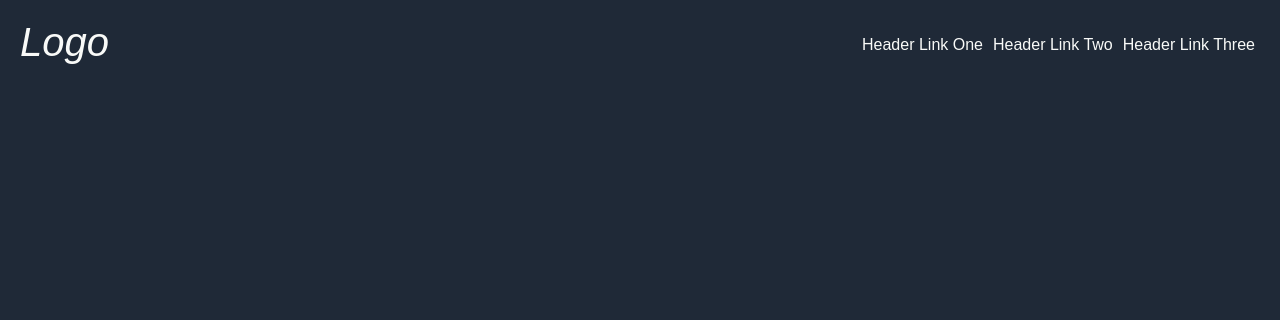
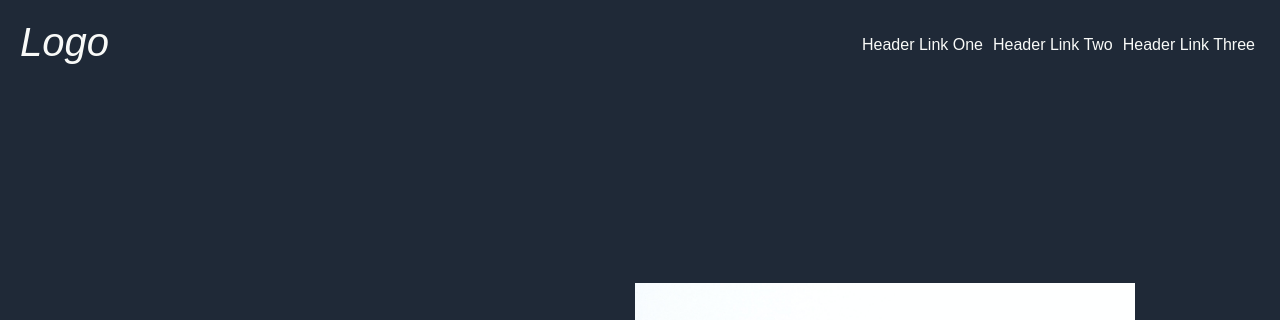
Before and after one commit to elsajay/landing-page-project, a plain HTML site: page index.html in a window 1280 px wide. Shown: the top 320 px of the page. Drawn offline with Linux system fonts and the light colour scheme.

Commit message:
amend height of intro

```diff
--- a/style.css
+++ b/style.css
@@ -28,7 +28,7 @@ header {
 }
 
 .introduction {
-    height: 40em;
+    height: 80vh;
     display: flex;
     justify-content: center;
     align-items: center;
```
